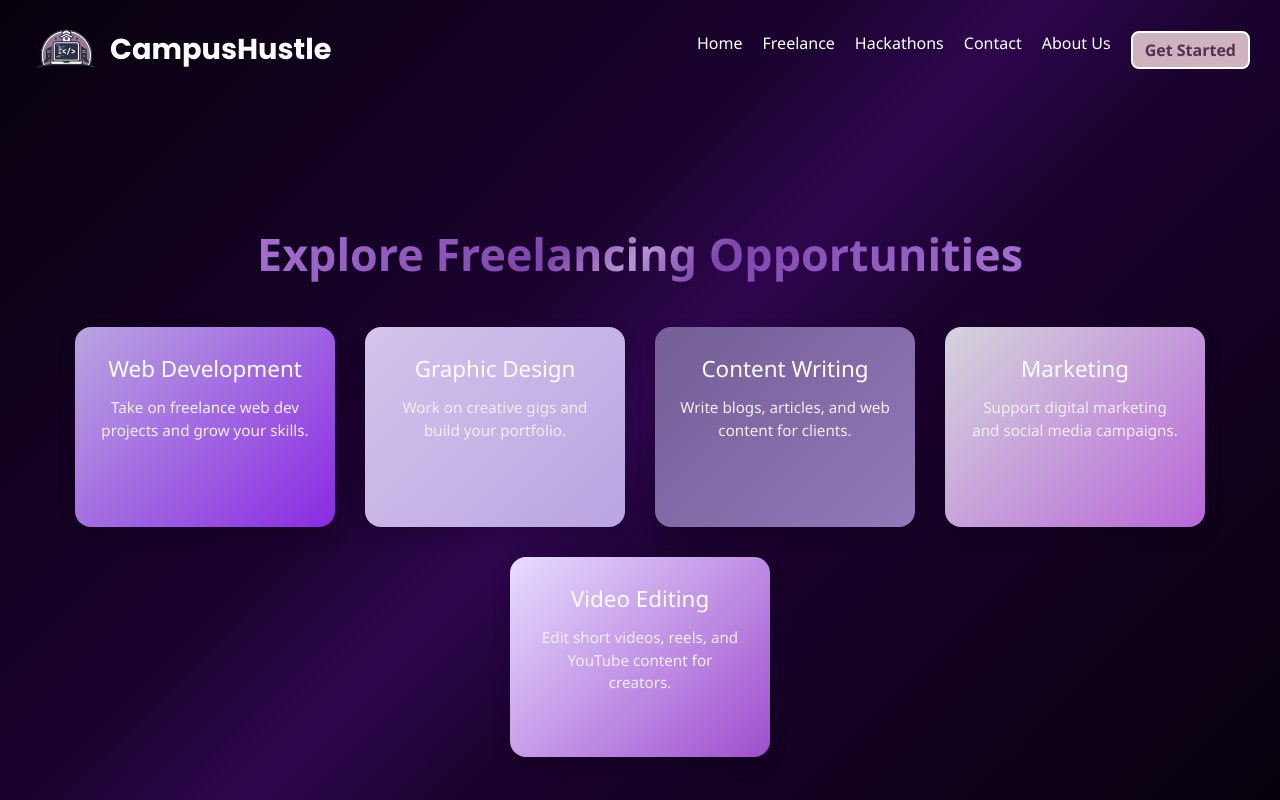
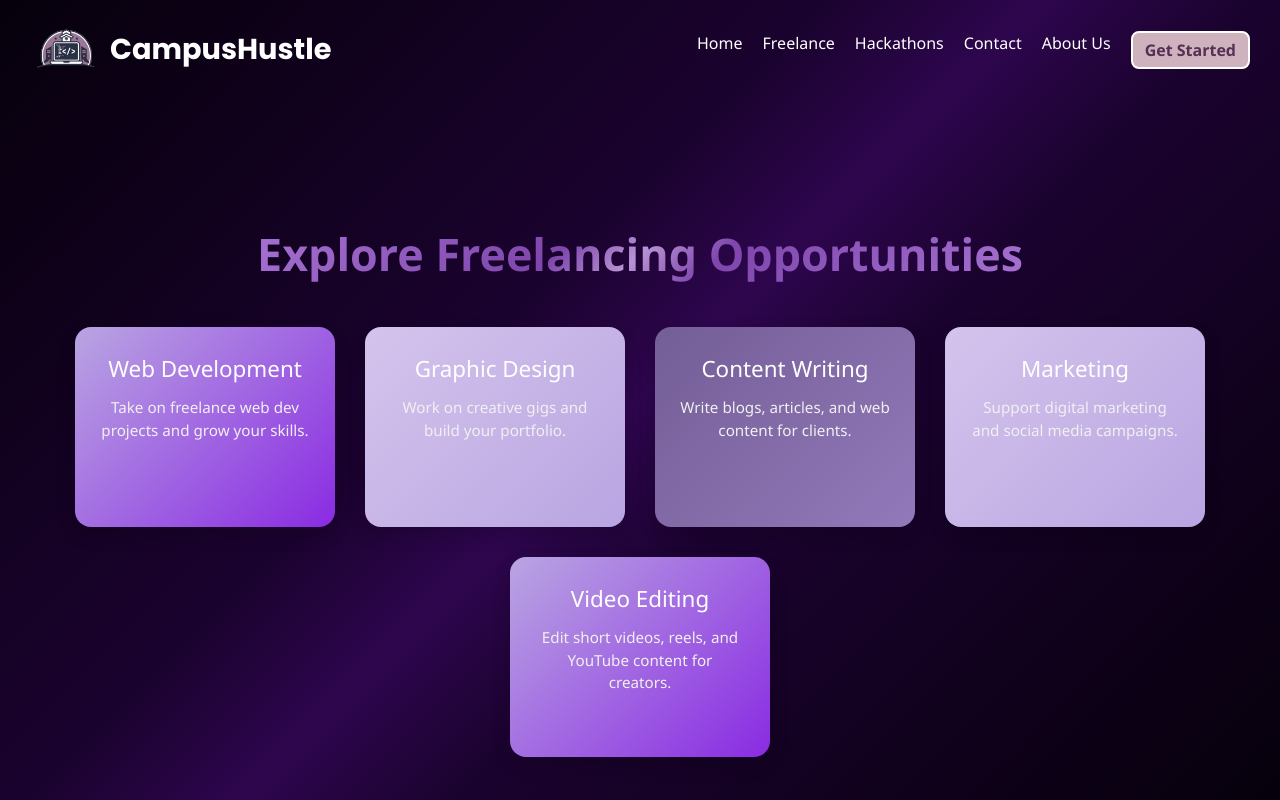
Before and after one commit to AnshulAlgoS/campushustleOG, a React (Create React App) app: page /explore-freelance in a window 1280 px wide. Built offline with nearby package versions, Linux system fonts and the light colour scheme; no server answers.

Commit message:
ui updated

```diff
--- a/src/views/ExploreFreelance.js
+++ b/src/views/ExploreFreelance.js
@@ -121,7 +121,7 @@ const [menuOpen, setMenuOpen] = useState(false);
           <div
             className="service-card"
             onClick={() => navigate('/freelance/marketing')}
-            style={{ background: 'linear-gradient(135deg, #D4D4Dc, #b967d9)' }}
+            style={{ background: 'linear-gradient(135deg, #D4C4EC, #b9A5e2)' }}
           >
             <h2>Marketing</h2>
             <p>Support digital marketing and social media campaigns.</p>
@@ -130,7 +130,7 @@ const [menuOpen, setMenuOpen] = useState(false);
           <div
             className="service-card"
             onClick={() => navigate('/freelance/video-editing')}
-            style={{ background: 'linear-gradient(135deg, #E7DDFF, #9f4ECE)' }}
+            style={{ background: 'linear-gradient(135deg, #b9A5E2, #8A2BE2)' }}
           >
             <h2>Video Editing</h2>
             <p>Edit short videos, reels, and YouTube content for creators.</p>
```
